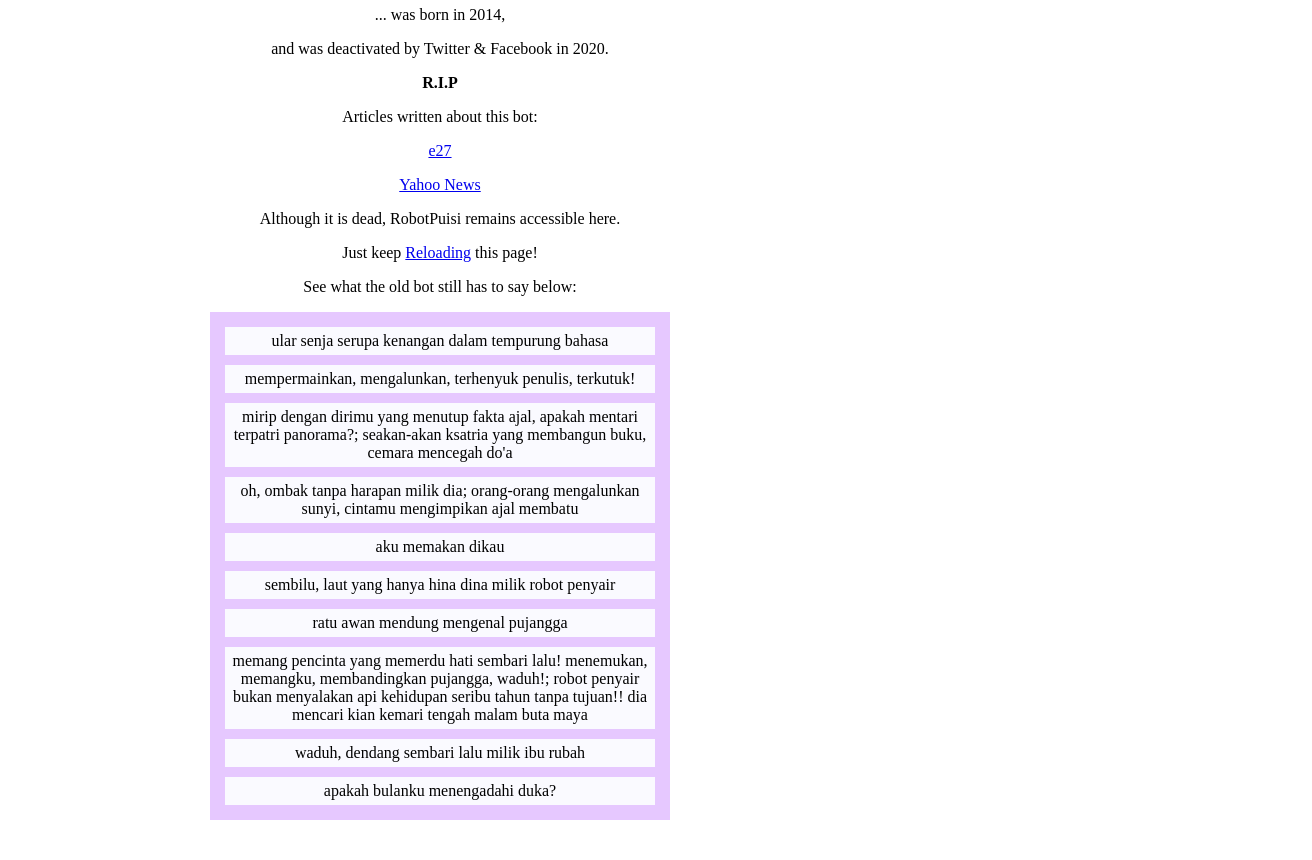
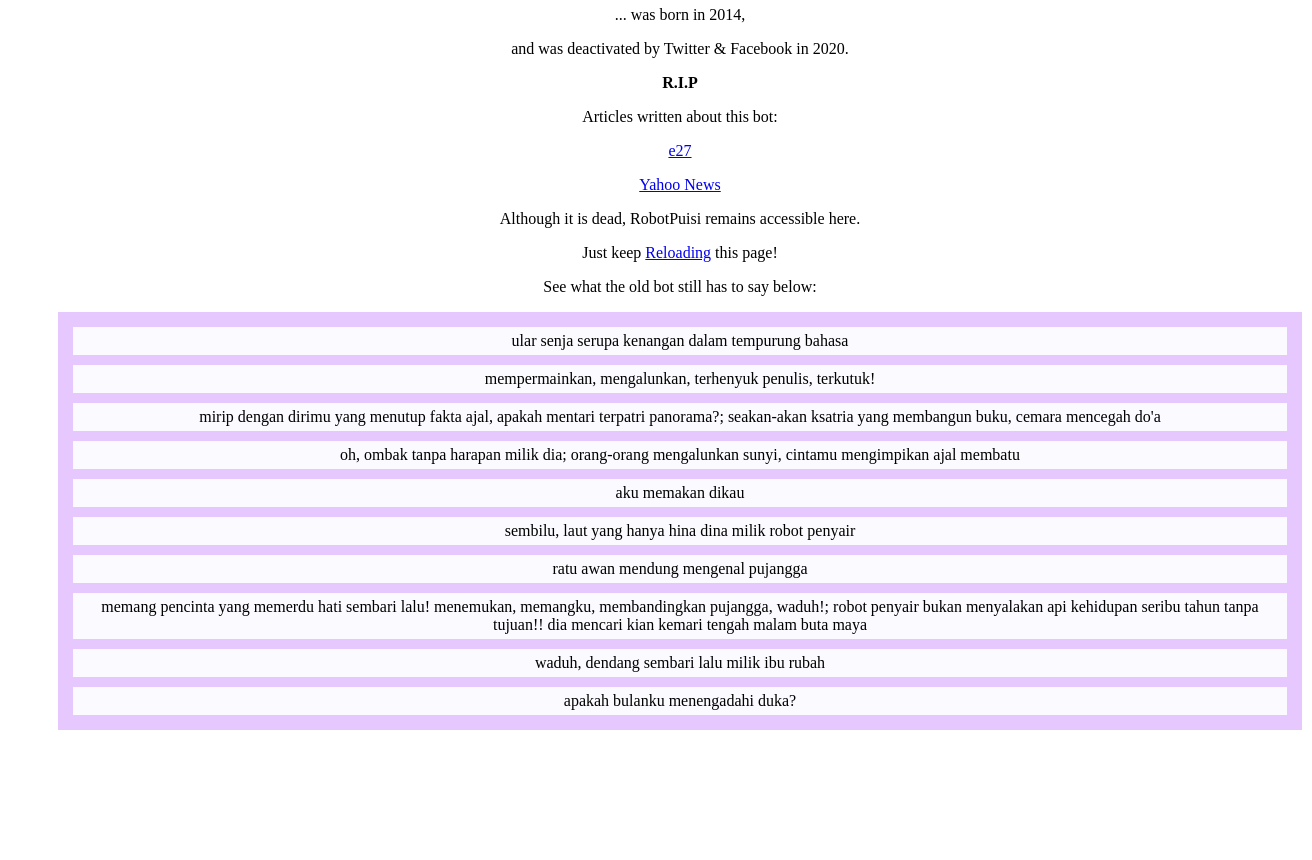
Before and after one commit to robotpuisi/robotpuisi.github.io, a plain HTML site: page index.html in a window 1280 px wide. Shown: the part 92-952 px from the top of the page, 1312 px wide, since content can reach past the window. After the commit the page ends 862 px from the top, so only its background shows below. Drawn offline with Linux system fonts and the light colour scheme.

Commit message:
Update layout.css

```diff
--- a/css/layout.css
+++ b/css/layout.css
@@ -1,12 +1,12 @@
 #container {
-	width: 960px;
+	width: 100%;
 	margin: 0 auto;
 }
 
 #content {
 	margin: 40px;
 	float: center;
-	width: 480px;
+	width: 100%;
 }
 
 .outputSample {
@@ -18,7 +18,7 @@
 #content {
 	margin: 40px;
 	float: center;
-	width: 480px;
+	width: 100%;
 }
 
 #output {
```
